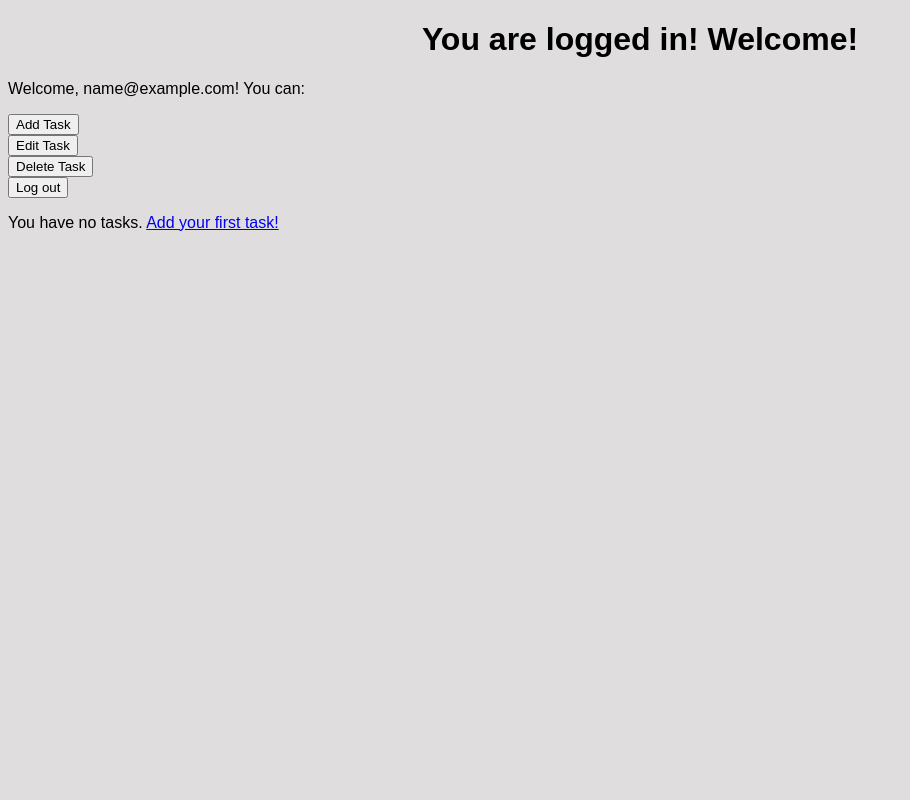
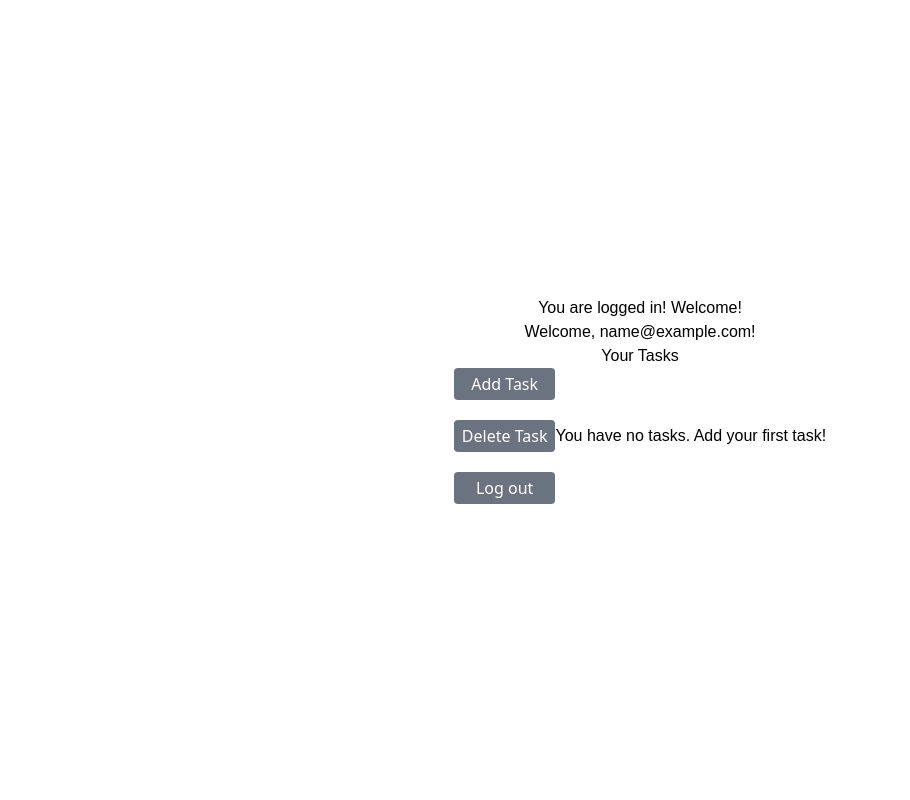
Before and after one commit to emmairiso/taskcreator, a Flask app: page /dashboard in a window 1280 px wide. Shown: the whole page, without its empty margins (0-910 px from the left). Run offline with Flask 3, Linux system fonts and the light colour scheme; the visitor is signed in with stand-in values (Sample User, id 1); data that the repository does not hold is empty; some libraries are stand-ins or nearby versions.

Commit message:
add Inheritance to dashboard/homepage styling

```diff
--- a/static/style.css
+++ b/static/style.css
@@ -1,7 +1,7 @@
-body {
 
-    background-color: rgb(223, 221, 221);
-}
+
+
+
 
 #home-page-container {
     display: flex; /* Use Flexbox for alignment */
--- /dev/null
+++ b/templates/base.html
@@ -0,0 +1,14 @@
+<!DOCTYPE html>
+<html lang="en">
+<head>
+    <meta charset="UTF-8">
+    <meta name="viewport" content="width=device-width, initial-scale=1.0">
+    <title>{% block title %}Task Creator{% endblock %}</title>
+    <link rel="stylesheet" href="/static/style.css">
+    <script src="https://cdn.tailwindcss.com"></script>
+</head>
+
+<body class="{% block body_class %}flex flex-col justify-center items-center p-20 h-screen bg-white{% endblock %}">
+    {% block content %}{% endblock %}
+</body>
+</html>
--- a/templates/dashboard.html
+++ b/templates/dashboard.html
@@ -1,39 +1,25 @@
-<!DOCTYPE html>
-<html lang="en">
+{% extends "base.html" %} {% block title %}Login Page{% endblock %}
 
-<head>
-    <meta charset="UTF-8">
-    <meta name="viewport" content="width=device-width, initial-scale=1.0">
-    <title>Login Page</title>
-    <link rel="stylesheet" href="/static/style.css">
-    <style>
-        .completed {
-            text-decoration: line-through;
-            color: gray;
-        }
-    </style>
-</head>
-
-<body>
-    <h1>You are logged in! Welcome! </h1>
-    <p>Welcome, {{ current_user.email }}! You can:</p>
-    <a href="/add_task">
-        <button>Add Task</button><br>
-    </a>
-    <a href="">
-        <button>Edit Task</button><br>
-    </a>
-    <a href="/delete_task"><button>
-            Delete Task
-        </button></a><br>
-    <a href="/logout">
-        <button>Log out</button>
-    </a>
+{% block body_class %}flex flex-col justify-center items-center h-screen bg-white{% endblock %}
+{% block content %}
+<div class="p-0 gap-5">
+    <h1>You are logged in! Welcome!</h1>
+    <p>Welcome, {{ current_user.email }}!</p>
+    <h2>Your Tasks</h2>
+</div>
 
 
+<div class="flex">
+  <div class="flex flex-col gap-5 item-center justify-center">
+    <a href="/add_task"> <button class=" text-white bg-gray-500 px-2 py-1 rounded hover:bg-slate-700 hover:text-white w-full">Add Task</button></a>
+    <a href="/delete_task"> <button class="text-white bg-gray-500 px-2 py-1 rounded hover:bg-slate-700 hover:text-white w-full">Delete Task</button></a>
+    <a href="/logout">
+      <button class="text-white bg-gray-500 px-2 py-1 rounded hover:bg-slate-700 hover:text-white w-full">Log out</button>
+    </a>
+  </div>
 
+  <div class="flex flex-col gap-5 item-center justify-center">
     {% if tasks %}
-    <h2>Your Tasks</h2>
     <div class="task-table">
       <table border="1">
         <tr>
@@ -48,11 +34,8 @@
           <td>{{ task.description }}</td>
           <td>{{ task.due_date }}</td>
           <td>
-                {% if task.completed %}
-                Completed
-                {% else %}
-                Not Completed
-                {% endif %}
+            {% if task.completed %} Completed {% else %} Not Completed {% endif
+            %}
           </td>
           <td>
             <a href="/edit_task/{{ task.id }}"><button>Edit</button></a>
@@ -64,9 +47,7 @@
     {% else %}
     <p>You have no tasks. <a href="/add_task">Add your first task!</a></p>
     {% endif %}
+  </div>
+</div>
 
-
-
-</body>
-
-</html>
+{% endblock %}
```
Also changed, not shown: templates/index.html (+10 -18 lines). Lines whose indentation alone changed are shown as unchanged.
